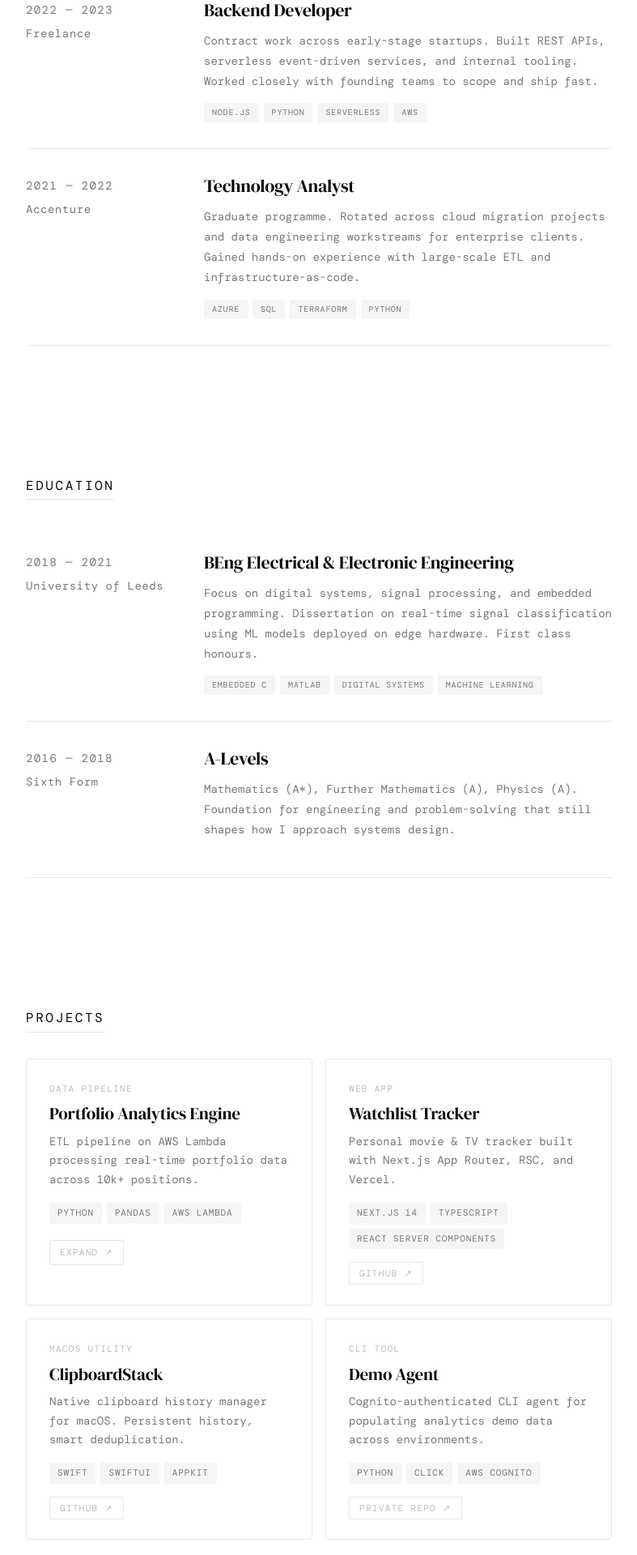
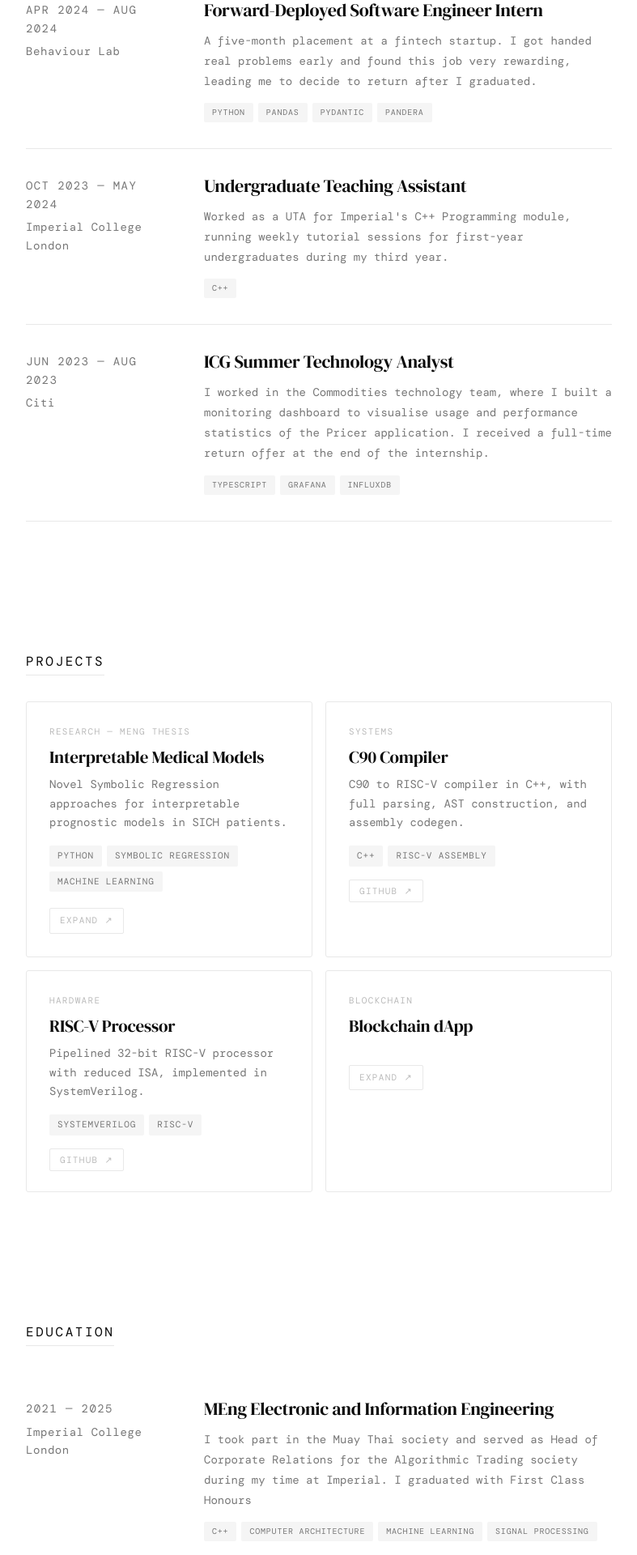
Before and after one commit to Kr1dhay/personal-portfolio, a Next.js app: page / in a window 1280 px wide. Shown: the part 840-2760 px from the top of the page at 81% size, without its empty margins (246-1033 px from the left). Built offline with nearby package versions, Linux system fonts and the light colour scheme; a web font is replaced by a local one.

Commit message:
added content

```diff
--- a/src/app/page.tsx
+++ b/src/app/page.tsx
@@ -18,8 +18,8 @@ export default function Home() {
           <HeroAnimator />
         </section>
         <WorkSection />
+        <ProjectsSection />
         <EducationSection />
-        <ProjectsSection />
         <PersonalSection />
       </main>
       <Footer />
--- a/src/components/EducationSection.tsx
+++ b/src/components/EducationSection.tsx
@@ -1,19 +1,18 @@
 const educationEntries = [
   {
-    date: "2018 — 2021",
-    institution: "University of Leeds",
-    degree: "BEng Electrical & Electronic Engineering",
-    description:
-      "Focus on digital systems, signal processing, and embedded programming. Dissertation on real-time signal classification using ML models deployed on edge hardware. First class honours.",
-    tags: ["Embedded C", "MATLAB", "Digital Systems", "Machine Learning"],
+    date: "2021 — 2025",
+    institution: "Imperial College London",
+    degree: "MEng Electronic and Information Engineering",
+    description: "I took part in the Muay Thai society and served as Head of Corporate Relations for the Algorithmic Trading society during my time at Imperial.  I graduated with First Class Honours",
+    tags: ["C++", "Computer Architecture", "Machine Learning", "Signal Processing"],
   },
   {
-    date: "2016 — 2018",
-    institution: "Sixth Form",
-    degree: "A-Levels",
+    date: "2024 — 2025",
+    institution: "National University of Singapore",
+    degree: "MEng Electrical and Computer Engineering (Exchange)",
     description:
-      "Mathematics (A*), Further Mathematics (A), Physics (A). Foundation for engineering and problem-solving that still shapes how I approach systems design.",
-    tags: [],
+      "Completed my final year at NUS. Living in Singapore was a great experience and the semester breaks gave me the chance to travel across Southeast Asia.",
+    tags: ["Rust", "Computer Security", "Artificial Intelligence"],
   },
 ];
 
--- a/src/components/Nav.tsx
+++ b/src/components/Nav.tsx
@@ -1,18 +1,29 @@
+"use client";
+
+import { useState } from "react";
+
 export default function Nav() {
+  const [flipped, setFlipped] = useState(false);
+
   return (
     <nav className="hidden sm:block border-b border-[0.5px] border-[var(--border)]">
       <div className="max-w-[820px] mx-auto px-12 py-7 flex justify-between items-center">
-        <a
-          href="#hero"
-          className="font-mono text-[13px] sm:text-[14px] text-[var(--text)] no-underline"
+        <span
+          onClick={() => setFlipped((f) => !f)}
+          className="font-mono text-[13px] sm:text-[14px] text-[var(--text)] cursor-pointer select-none"
+          style={{
+            display: "inline-block",
+            transform: flipped ? "rotate(180deg)" : "none",
+            transition: "none",
+          }}
         >
           kridhay.xyz
-        </a>
+        </span>
         <ul className="flex gap-9 list-none">
           {[
             ["Work", "#experience"],
+            ["Projects", "#projects"],
             ["Education", "#education"],
-            ["Projects", "#projects"],
             ["Personal", "#personal"],
           ].map(([label, href]) => (
             <li key={href}>
--- a/src/components/PersonalSection.tsx
+++ b/src/components/PersonalSection.tsx
@@ -7,14 +7,8 @@ export default function PersonalSection() {
         </div>
 
         <div className="reveal">
-          <p className="text-[13px] sm:text-[14px] text-[var(--text2)] leading-[1.9]">
-            I build backend systems and data pipelines. Before software, electrical engineering gave me a taste for making real systems work under real constraints — tight loops, edge cases, things that break in the field.
-          </p>
           <p className="text-[13px] sm:text-[14px] text-[var(--text2)] leading-[1.9] mt-4">
-            Outside of work: I follow Formula 1 more closely than is probably healthy, enjoy a good espresso, and occasionally disappear into a Swift project I&apos;ll never ship.
-          </p>
-          <p className="text-[13px] sm:text-[14px] text-[var(--text2)] leading-[1.9] mt-4">
-            Working toward a founding engineer role — the kind where you own the full stack, make real product decisions, and feel the stakes.
+            Outside of work I train Muay Thai and weightlifting.  I also recently have gotten into golf, and I (sometimes) play the guitar.
           </p>
         </div>
       </div>
--- a/src/components/ProjectsSection.tsx
+++ b/src/components/ProjectsSection.tsx
@@ -17,66 +17,59 @@ interface Project {
 const projects: Project[] = [
   {
     id: "p1",
-    category: "Data pipeline",
-    title: "Portfolio Analytics Engine",
-    summary: "ETL pipeline on AWS Lambda processing real-time portfolio data across 10k+ positions.",
-    body: "An event-driven ETL pipeline built on AWS Lambda, SQS, and S3 that ingests real-time portfolio data and computes analytics across 10,000+ positions. Designed for low-latency processing with fan-out architecture, dead-letter queues for reliability, and a Pandas-based transformation layer that normalises data from multiple custodian formats into a unified schema.\n\nUsed at Behaviourlab to power the real-time dashboard viewed by portfolio managers and analysts. Reduced data lag from ~4 minutes to under 15 seconds end-to-end.",
-    stack: ["Python", "Pandas", "AWS Lambda", "SQS", "S3", "PostgreSQL"],
+    category: "Research — MEng Thesis",
+    title: "Interpretable Medical Models",
+    summary: "Novel Symbolic Regression approaches for interpretable prognostic models in SICH patients.",
+    body: "My MEng thesis at Imperial College London developed interpretable models for prognosticating outcomes in patients with spontaneous intracerebral haemorrhage (SICH) — a high-stakes clinical domain where transparency is as important as accuracy.\n\nAdapted frameworks from existing research and implemented novel Symbolic Regression approaches as an interpretable alternative to black-box ML. Benchmarked against traditional ML techniques and existing clinical scoring systems to validate that SR models are competitive in both performance and interpretability.",
+    stack: ["Python", "Symbolic Regression", "Machine Learning", "scikit-learn"],
     highlights: [
-      "10k+ positions processed per run",
-      "Sub-15s end-to-end latency",
-      "Multi-custodian normalisation",
+      "Novel SR framework implementation",
+      "Benchmarked vs traditional ML & clinical scoring systems",
+      "Interpretable prognostic models for SICH",
     ],
-    links: [{ label: "GitHub", href: "#" }],
+    links: [],
     modal: true,
   },
   {
     id: "p2",
-    category: "Web app",
-    title: "Watchlist Tracker",
-    summary: "Personal movie & TV tracker built with Next.js App Router, RSC, and Vercel.",
-    body: "A personal movie and TV show tracker built as a Next.js 14 App Router app, using React Server Components for fast initial loads and Vercel for deployment. Integrates with the TMDB API for metadata, supports custom lists, watch status, and ratings.\n\nBuilt primarily to get hands-on with RSC patterns and the new App Router model before using them at work. Ended up being something I actually use daily.",
-    stack: ["Next.js 14", "TypeScript", "React Server Components", "Vercel", "TMDB API", "Postgres (Neon)"],
+    category: "Systems",
+    title: "C90 Compiler",
+    summary: "C90 to RISC-V compiler in C++, with full parsing, AST construction, and assembly codegen.",
+    body: "",
+    stack: ["C++", "RISC-V Assembly"],
     highlights: [
-      "App Router + RSC architecture",
-      "TMDB integration",
-      "Deployed on Vercel",
+      "Full C90 parsing and AST construction",
+      "RISC-V assembly code generation",
+      "Group project — Dec 2022–Mar 2023",
     ],
-    links: [
-      { label: "GitHub", href: "#" },
-      { label: "Live demo", href: "#" },
-    ],
+    links: [{ label: "GitHub", href: "#" }],
     modal: false,
   },
   {
     id: "p3",
-    category: "macOS utility",
-    title: "ClipboardStack",
-    summary: "Native clipboard history manager for macOS. Persistent history, smart deduplication.",
-    body: "A native macOS menu bar app written in Swift and SwiftUI. Maintains a persistent clipboard history with smart deduplication, fuzzy search, and one-click paste. Sits in the menu bar and stays out of the way.\n\nBuilt after getting tired of losing clipboard contents when copying something new. Stores history in a local SQLite database, handles text, URLs, and images.",
-    stack: ["Swift", "SwiftUI", "AppKit", "SQLite", "macOS"],
+    category: "Hardware",
+    title: "RISC-V Processor",
+    summary: "Pipelined 32-bit RISC-V processor with reduced ISA, implemented in SystemVerilog.",
+    body: "",
+    stack: ["SystemVerilog", "RISC-V"],
     highlights: [
-      "Menu bar native app",
-      "Persistent SQLite history",
-      "Fuzzy search + quick paste",
+      "32-bit pipelined architecture",
+      "Reduced ISA implementation",
+      "Group project — Dec 2022–Mar 2023",
     ],
     links: [{ label: "GitHub", href: "#" }],
     modal: false,
   },
   {
     id: "p4",
-    category: "CLI tool",
-    title: "Demo Agent",
-    summary: "Cognito-authenticated CLI agent for populating analytics demo data across environments.",
-    body: "A command-line tool for spinning up realistic demo data across multiple environments in the Behaviourlab analytics platform. Authenticates via AWS Cognito, accepts environment and scenario flags, and seeds the database with configurable data profiles — useful for sales demos, QA, and staging resets.\n\nSaved the team roughly 2–3 hours per demo prep cycle.",
-    stack: ["Python", "Click", "AWS Cognito", "Boto3", "PostgreSQL"],
-    highlights: [
-      "Cognito auth flow",
-      "Configurable data profiles",
-      "Multi-environment targeting",
-    ],
-    links: [{ label: "Private repo", href: "#" }],
-    modal: false,
+    category: "Blockchain",
+    title: "Blockchain dApp",
+    summary: "",
+    body: "",
+    stack: [],
+    highlights: [],
+    links: [],
+    modal: true,
   },
 ];
 
--- a/src/components/WorkSection.tsx
+++ b/src/components/WorkSection.tsx
@@ -1,27 +1,34 @@
 const workEntries = [
   {
-    date: "2023 — Present",
-    company: "Behaviourlab",
-    title: "Software Engineer",
-    description:
-      "Building data pipelines and analytics infrastructure for behavioural finance products. Own the full backend stack — AWS Lambda, SQS, RDS — and contributed features across the TypeScript frontend. Shipping to a growing base of fund managers and portfolio analysts.",
-    tags: ["Python", "TypeScript", "AWS", "PostgreSQL", "Next.js"],
+    date: "Sep 2025 — Present",
+    company: "Behaviour Lab",
+    title: "Forward-Deployed Software Engineer",
+    // description: "At Behaviour Lab I work across both the software engineering and advisory teams, to support clients while also shipping production code. I work end-to-end across backend services, databases and infra (with some frontend work occasionally too). I've built custom signal processing algorithms in Pandas tailored to individual fund structures, migrated a large client specific service into a modular feature based architecture, and designed an async polling system on AWS Lambda that replaced a full-day manual process entirely.  Lately I've been building LLM agents with tools to make authenticated internal API calls in order to automate workflows inside the product.",
+    description: "At Behaviour Lab I work across both the software engineering and advisory teams, to support clients while also shipping production code. I work end-to-end across backend services, databases and infra (with some frontend work occasionally too).",
+    tags: ["Python", "AWS", "TypeScript", "Next.js", "SQL"],
   },
   {
-    date: "2022 — 2023",
-    company: "Freelance",
-    title: "Backend Developer",
+    date: "Apr 2024 — Aug 2024",
+    company: "Behaviour Lab",
+    title: "Forward-Deployed Software Engineer Intern",
     description:
-      "Contract work across early-stage startups. Built REST APIs, serverless event-driven services, and internal tooling. Worked closely with founding teams to scope and ship fast.",
-    tags: ["Node.js", "Python", "Serverless", "AWS"],
+      "A five-month placement at a fintech startup. I got handed real problems early and found this job very rewarding, leading me to decide to return after I graduated.",
+    tags: ["Python", "Pandas", "Pydantic", "Pandera"],
   },
   {
-    date: "2021 — 2022",
-    company: "Accenture",
-    title: "Technology Analyst",
+    date: "Oct 2023 — May 2024",
+    company: "Imperial College London",
+    title: "Undergraduate Teaching Assistant",
     description:
-      "Graduate programme. Rotated across cloud migration projects and data engineering workstreams for enterprise clients. Gained hands-on experience with large-scale ETL and infrastructure-as-code.",
-    tags: ["Azure", "SQL", "Terraform", "Python"],
+      "Worked as a UTA for Imperial's C++ Programming module, running weekly tutorial sessions for first-year undergraduates during my third year.",
+    tags: ["C++"],
+  },
+  {
+    date: "Jun 2023 — Aug 2023",
+    company: "Citi",
+    title: "ICG Summer Technology Analyst",
+    description: "I worked in the Commodities technology team, where I built a monitoring dashboard to visualise usage and performance statistics of the Pricer application.  I received a full-time return offer at the end of the internship.",
+    tags: ["TypeScript", "Grafana", "InfluxDB"],
   },
 ];
 
@@ -36,7 +43,7 @@ export default function WorkSection() {
         <div className="flex flex-col">
           {workEntries.map((entry, i) => (
             <div
-              key={entry.company}
+              key={i}
               className={`grid grid-cols-1 sm:grid-cols-[180px_1fr] gap-y-3 sm:gap-x-10 sm:gap-y-0 py-8 border-b-[0.5px] border-[var(--border)]`}
             >
               <div className="reveal-left pt-0.5">
```
